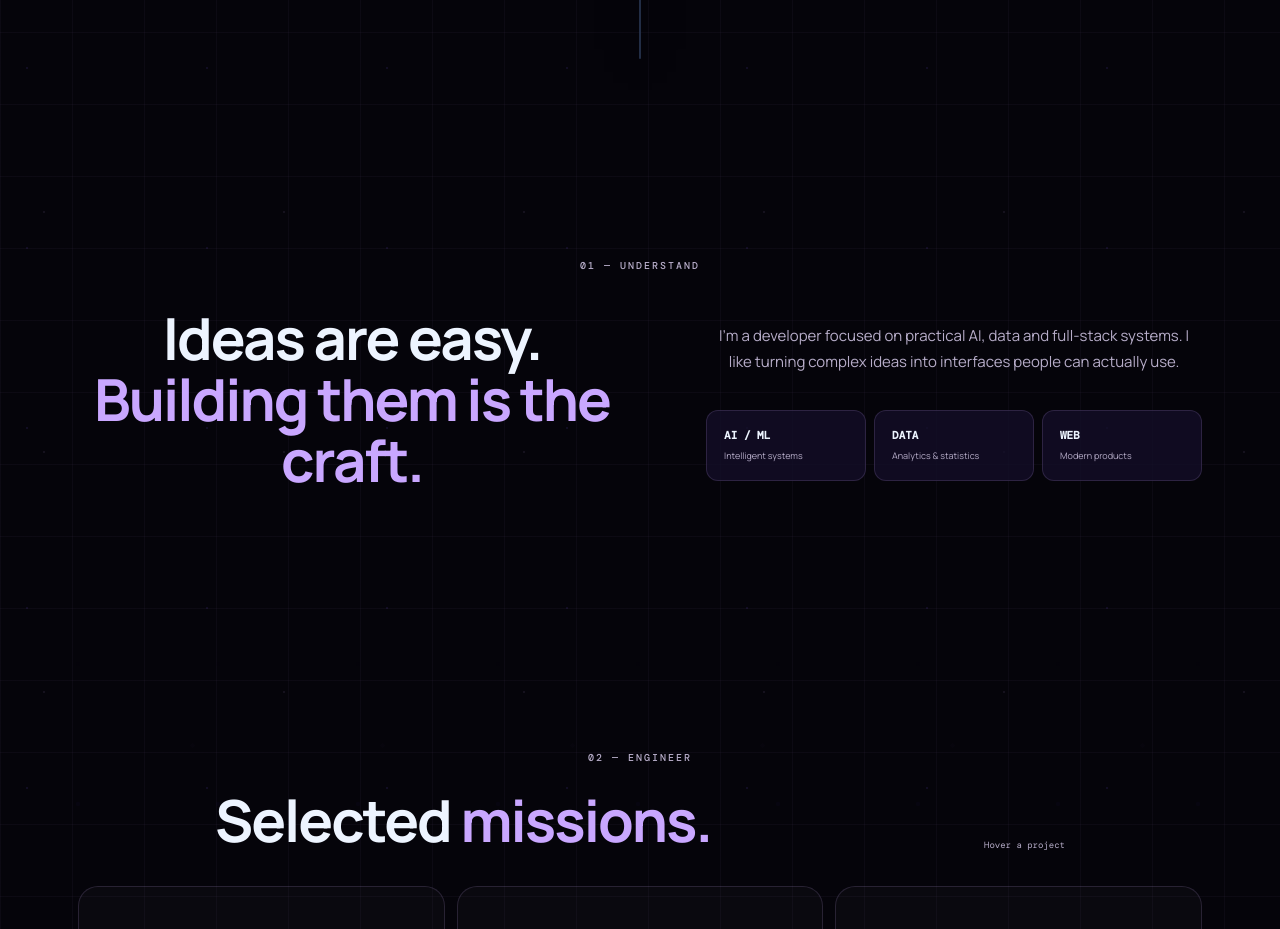
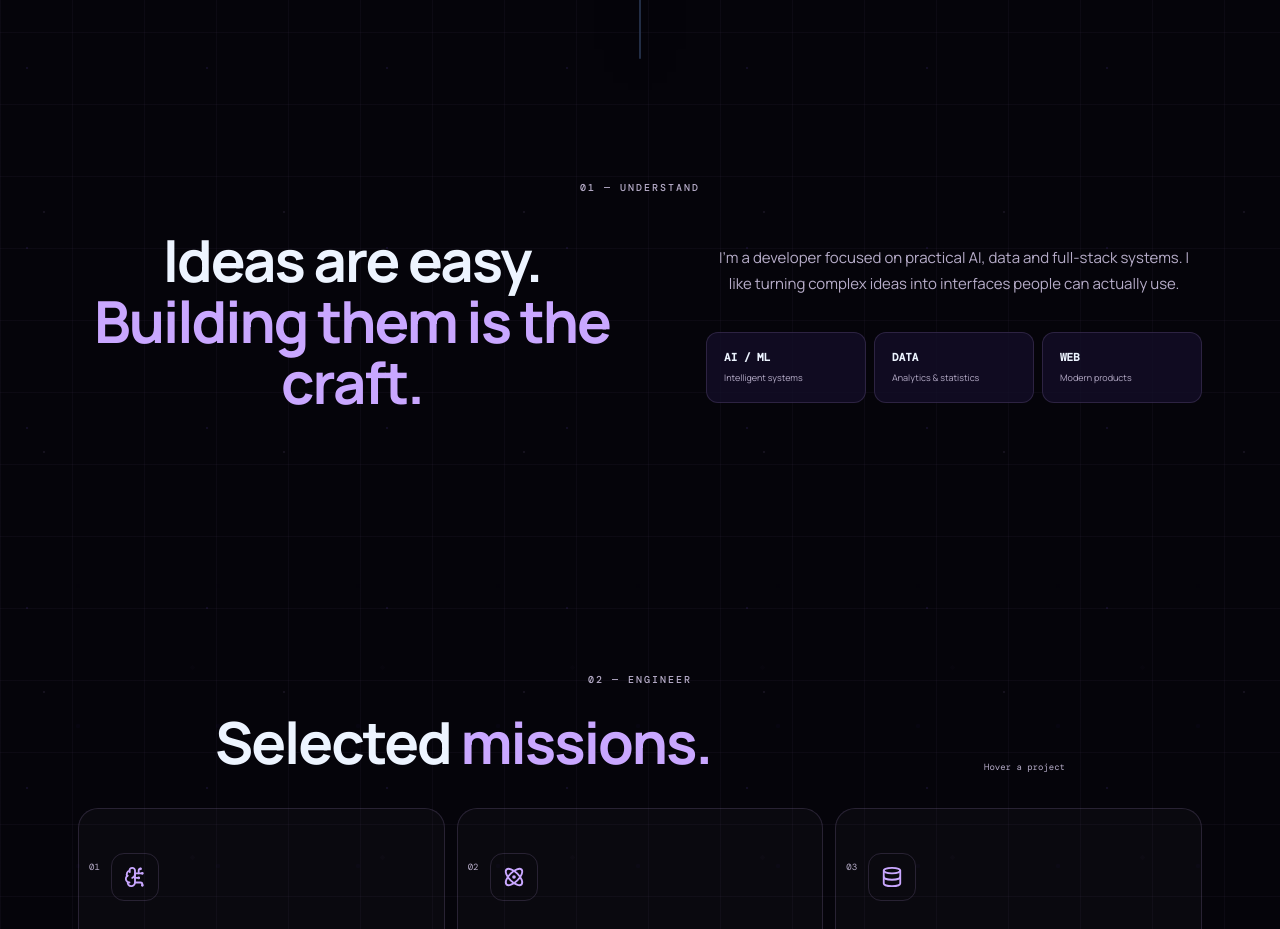
Before and after one commit to tshamshuddinsayyad/portfolio, a React (Vite) app: page / in a window 1280 px wide. Shown: the part 1140-2069 px from the top of the page. Built offline with nearby package versions, Linux system fonts and the light colour scheme.

Commit message:
Force remove hero-to-understand divider and reduce gap

```diff
--- a/src/styles.css
+++ b/src/styles.css
@@ -1004,3 +1004,39 @@ body{
 
 /* Remove the divider line immediately before 01 — UNDERSTAND */
 .section.intro:before{display:none!important}
+
+
+/* FINAL HERO → UNDERSTAND GAP / DIVIDER CLEANUP */
+/* The transition below the hero should be clean: no vertical route/divider and no oversized dead space. */
+main > .hero + .section.intro{
+  margin-top:0!important;
+  padding-top:52px!important;
+  border-top:0!important;
+}
+main > .hero + .section.intro:before,
+main > .hero + .section.intro:after,
+main > .hero + .section.intro .section-flow-wrap,
+main > .hero + .section.intro .section-flow-line,
+main > .hero + .section.intro [class*="flow-line"],
+main > .hero + .section.intro [class*="vertical-divider"],
+main > .hero + .section.intro [class*="vertical-line"]{
+  display:none!important;
+  content:none!important;
+  width:0!important;
+  height:0!important;
+  border:0!important;
+}
+/* Also neutralize the old engineering route if a cached bundle still contains it. */
+.section-flow-wrap,
+.section-flow-line,
+.section-flow-orb{
+  display:none!important;
+  width:0!important;
+  height:0!important;
+  border:0!important;
+  background:none!important;
+  box-shadow:none!important;
+}
+@media(max-width:760px){
+  main > .hero + .section.intro{padding-top:40px!important}
+}
```
